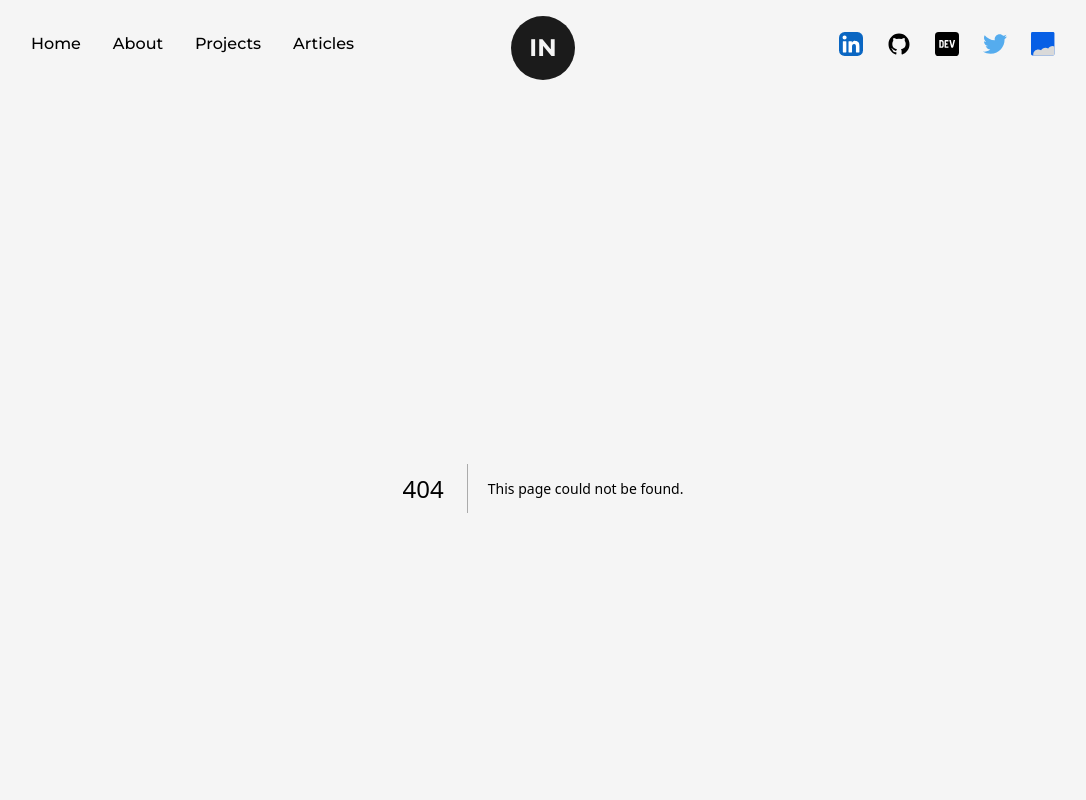
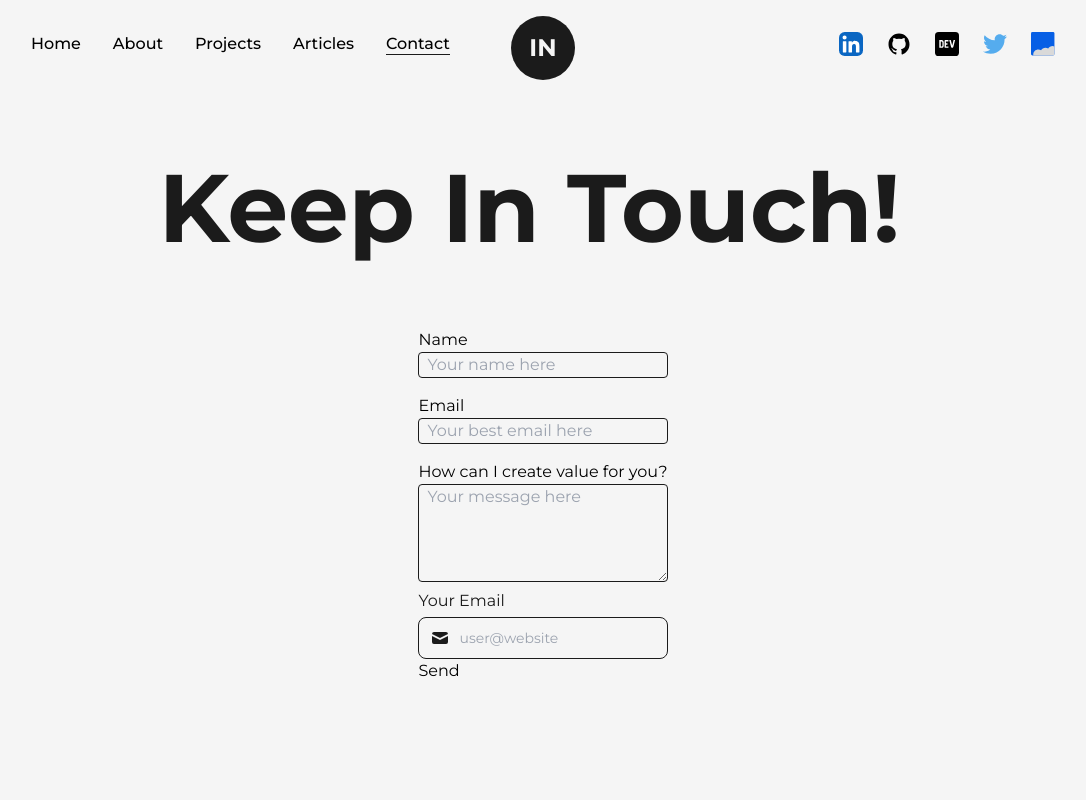
Before and after one commit to ilonavarro/portfolioCopy, a Next.js app: page /contact in a window 1280 px wide. Before the commit this address had no page. Shown: the top 800 px of the page, without its empty margins (97-1183 px from the left). Built offline with nearby package versions, Linux system fonts and the light colour scheme.

Commit message:
Almost finished, only need the contact page

```diff
--- /dev/null
+++ b/src/app/contact/page.js
@@ -0,0 +1,83 @@
+import AnimatedText from '@/components/AnimatedText'
+import Layout from '@/components/Layout'
+
+export const metadata = {
+  title: 'Contact',
+  description: 'Generated by create next app'
+}
+
+export default function Contact() {
+  return (
+    <main className='flex w-full flex-col items-center justify-center'>
+      <Layout className='pt-16'>
+        <AnimatedText className='mb-16'>Keep in touch!</AnimatedText>
+        <div className='flex flex-col items-center'>
+          <form>
+            <div className='w-full flex flex-col pb-4'>
+              <label htmlFor='name'>Name</label>
+              <input
+                type='text'
+                name='name'
+                id='name'
+                placeholder='Your name here'
+                className='border border-solid border-dark rounded px-2 bg-light w-full'
+              />
+            </div>
+            <div className='w-full flex flex-col pb-4'>
+              <label htmlFor='email'>Email</label>
+              <input
+                type='email'
+                name='email'
+                id='email'
+                placeholder='Your best email here'
+                className='border border-solid border-dark rounded px-2 bg-light w-full'
+              />
+            </div>
+            <label htmlFor='message'>How can I create value for you?</label>
+            <div>
+              <textarea
+                rows={4}
+                name='message'
+                placeholder='Your message here'
+                className='border border-solid border-dark rounded px-2 bg-light w-full'
+              />
+            </div>
+
+            <label
+              htmlFor='email'
+              // class='block mb-2 text-sm font-medium text-gray-900 dark:text-white'
+              className='block mb-1 text-dark'
+            >
+              Your Email
+            </label>
+            <div className='relative'>
+              <div className='absolute inset-y-0 left-0 flex items-center pl-3 pointer-events-none'>
+                <svg
+                  aria-hidden='true'
+                  // class='w-5 h-5 text-gray-500 dark:text-gray-400'
+                  className='w-5 h-5 text-dark'
+                  fill='currentColor'
+                  viewBox='0 0 20 20'
+                  xmlns='http://www.w3.org/2000/svg'
+                >
+                  <path d='M2.003 5.884L10 9.882l7.997-3.998A2 2 0 0016 4H4a2 2 0 00-1.997 1.884z'></path>
+                  <path d='M18 8.118l-8 4-8-4V14a2 2 0 002 2h12a2 2 0 002-2V8.118z'></path>
+                </svg>
+              </div>
+              <input
+                type='text'
+                id='email'
+                // class='bg-gray-50 border border-gray-300 text-gray-900 text-sm rounded-lg focus:ring-blue-500 focus:border-blue-500 block w-full pl-10 p-2.5  dark:bg-gray-700 dark:border-gray-600 dark:placeholder-gray-400 dark:text-white dark:focus:ring-blue-500 dark:focus:border-blue-500'
+                className='border border-dark bg-light text-dark text-sm rounded-lg
+                block w-full pl-10 p-2.5'
+                placeholder='user@website'
+              />
+            </div>
+
+            <button type='submit'>Send</button>
+          </form>
+        </div>
+      </Layout>
+    </main>
+  )
+}
--- /dev/null
+++ b/src/components/FeaturedArticle/AnimatedLi.js
@@ -0,0 +1,18 @@
+'use client'
+import { motion } from 'framer-motion'
+
+export function AnimatedLi({ children }) {
+  return (
+    <motion.li
+      initial={{ y: 200 }}
+      whileInView={{ y: 0, transition: { duration: 0.5, ease: 'easeInOut' } }}
+      viewport={{ once: true }}
+      className='relative w-full p-4 py-6 my-4 rounded-xl flex items-center
+    justify-between bg-light text-dark first:mt-0 border border-solid border-dark
+    border-r-4 border-b-4
+    '
+    >
+      {children}
+    </motion.li>
+  )
+}
--- a/src/components/FeaturedArticle/index.js
+++ b/src/components/FeaturedArticle/index.js
@@ -1,5 +1,6 @@
 import Link from 'next/link'
 import { AnimatedImage, MovingImg } from '../AnimatedImage'
+import { AnimatedLi } from './AnimatedLi'
 
 export function FeaturedArticle({ img, title, time, summary, link, priority }) {
   return (
@@ -38,14 +39,9 @@ export function FeaturedArticle({ img, title, time, summary, link, priority }) {
 
 export function Article({ img, title, date, link }) {
   return (
-    <li
-      className='relative w-full p-4 py-6 my-4 rounded-xl flex items-center
-    justify-between bg-light text-dark first:mt-0 border border-solid border-dark
-    border-r-4 border-b-4
-    '
-    >
+    <AnimatedLi>
       <MovingImg title={title} img={img} link={link} />
       <span className='text-primary font-semibold pl-4'>{date}</span>
-    </li>
+    </AnimatedLi>
   )
 }
--- a/src/components/LiIcon/index.js
+++ b/src/components/LiIcon/index.js
@@ -2,6 +2,7 @@ import { motion, useScroll } from 'framer-motion'
 
 export default function LiIcon({ reference }) {
   const { scrollYProgress } = useScroll({
+    layoutEffect: false,
     target: reference,
     offset: ['center end', 'center center']
   })
--- a/src/components/NavBar/index.js
+++ b/src/components/NavBar/index.js
@@ -38,7 +38,8 @@ export default function NavBar() {
         <CustomLink href='/' title='Home' className='mr-4' />
         <CustomLink href='/about' title='About' className='mx-4' />
         <CustomLink href='/projects' title='Projects' className='mx-4' />
-        <CustomLink href='/articles' title='Articles' className='ml-4' />
+        <CustomLink href='/articles' title='Articles' className='mx-4' />
+        <CustomLink href='/contact' title='Contact' className='ml-4' />
       </nav>
       <nav className='flex items-center justify-center flex-wrap'>
         <motion.a
```
Also changed, not shown: 1 other file (tests, documents, lock files or other folders).
